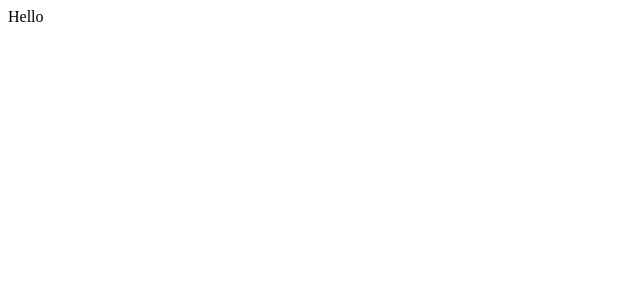
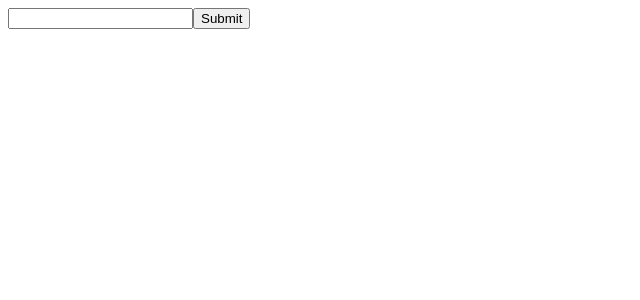
Before and after one commit to jorfsson/domainSearcher, a React app: page / in a window 1280 px wide. Shown: the top 300 px of the page, without its empty margins (0-640 px from the left). Built offline with nearby package versions, Linux system fonts and the light colour scheme; the HTML template or start-up script is replaced by a standard one.

Commit message:
add search input field

```diff
--- a/client/src/components/App.jsx
+++ b/client/src/components/App.jsx
@@ -2,9 +2,34 @@ import React from 'react';
 import ReactDOM from 'react-dom';
 
 class App extends React.Component{
+  constructor(props) {
+    super(props);
+    this.state = {
+      search: ""
+    }
+    this.handleSubmit = this.handleSubmit.bind(this);
+    this.handleChange = this.handleChange.bind(this);
+  }
+
+  handleSubmit(e){
+    e.preventDefault();
+    console.log(this.state.search)
+  }
+
+  handleChange(e){
+    this.setState({
+      search: e.target.value
+    })
+  }
+
   render() {
     return (
-      <div>Hello World!</div>
+      <div>
+        <form onSubmit={this.handleSubmit}>
+          <input type="text" name="search" onChange={this.handleChange} />
+          <button type="submit">Submit</button>
+        </form>
+      </div>
     )
   }
 }
--- a/client/src/index.jsx
+++ b/client/src/index.jsx
@@ -5,7 +5,7 @@ import App from './components/App.jsx';
 class Index extends React.Component{
   render() {
     return (
-      <div>Hello</div>
+      <div><App /></div>
     )
   }
 }
```
Also changed, not shown: 1 other file (tests, documents, lock files or other folders).
